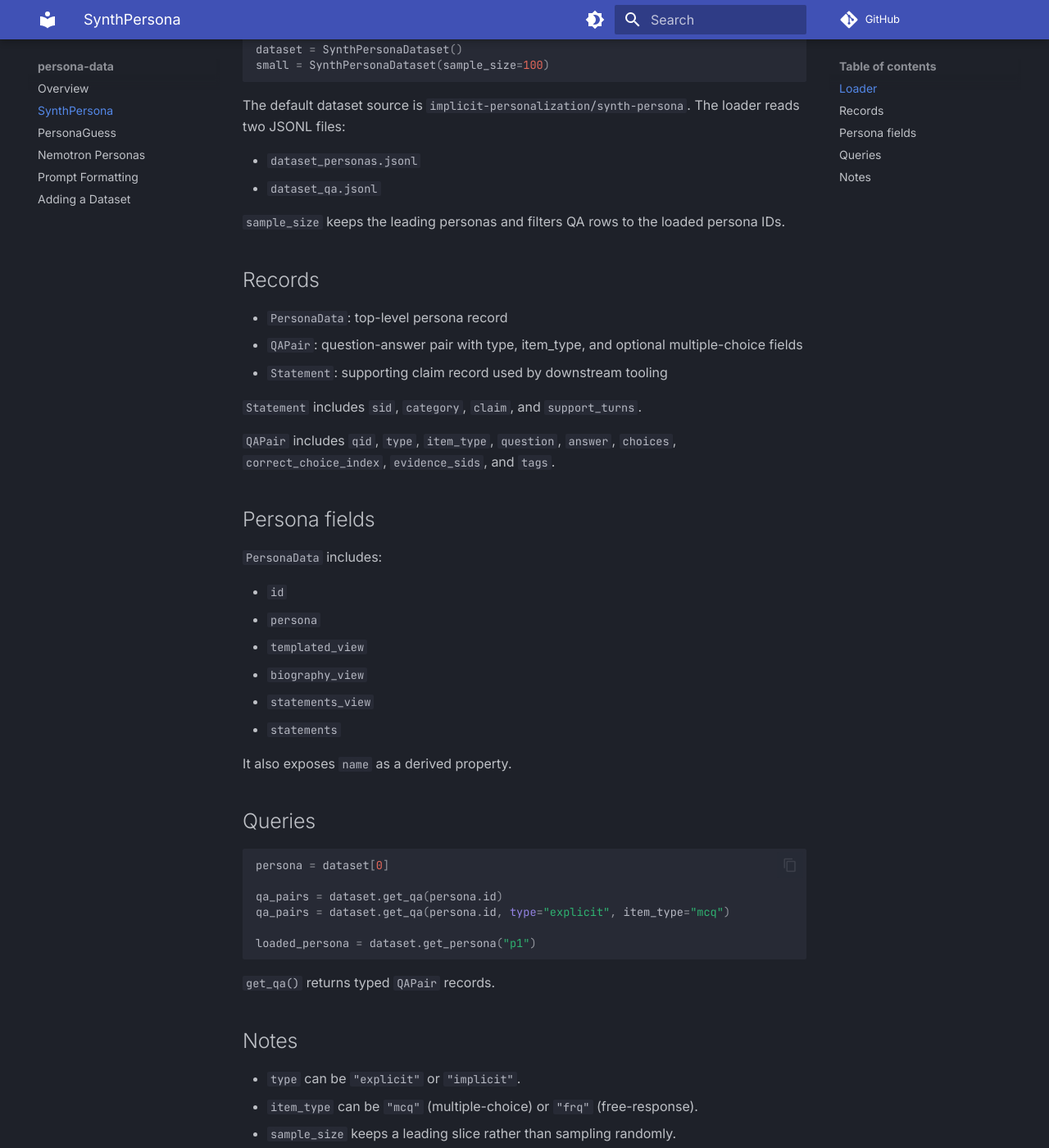
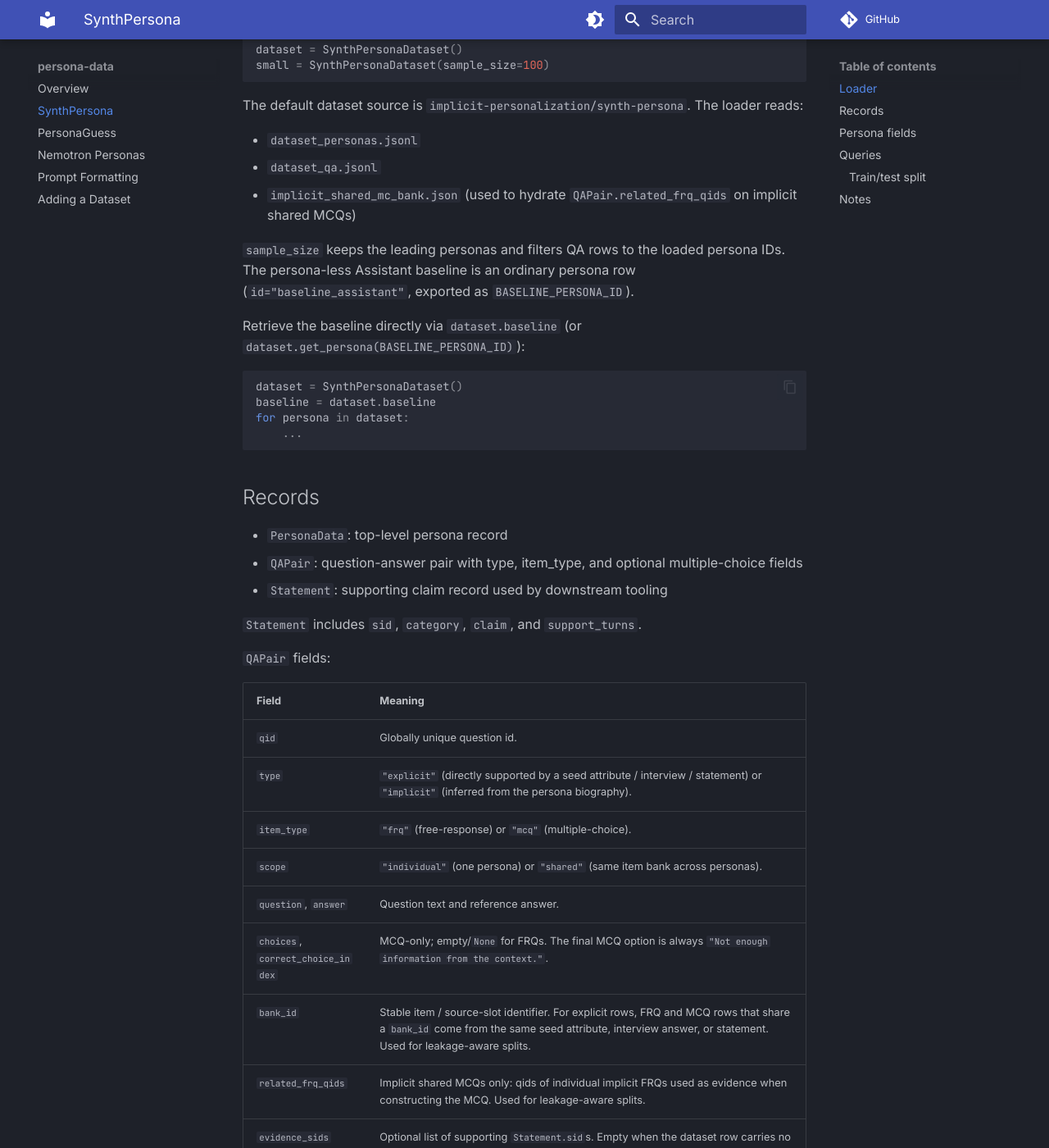
Before and after one commit to implicit-personalization/persona-data, an MkDocs documentation site: the page built from docs/synth_persona.md, in a window 1280 px wide and 1400 px high, scrolled down 319 px. Shown: the whole window at 82% size. Built offline with MkDocs 1.6.1 and Material for MkDocs 9.7.7, drawn with Linux system fonts in a browser that asks for light colours; comment, search, counter and statistics services are not loaded; some of the changed text lies outside the part shown.

Commit message:
Updated to support latest version of code dataset
- Adding baseline
- Adding mapping between free form and multiple chioce
- Adding test train split

Updated version

````diff
--- a/docs/synth_persona.md
+++ b/docs/synth_persona.md
@@ -11,12 +11,22 @@
 small = SynthPersonaDataset(sample_size=100)
 ```
 
-The default dataset source is `implicit-personalization/synth-persona`. The loader reads two JSONL files:
+The default dataset source is `implicit-personalization/synth-persona`. The loader reads:
 
 - `dataset_personas.jsonl`
 - `dataset_qa.jsonl`
+- `implicit_shared_mc_bank.json` (used to hydrate `QAPair.related_frq_qids` on implicit shared MCQs)
 
-`sample_size` keeps the leading personas and filters QA rows to the loaded persona IDs.
+`sample_size` keeps the leading personas and filters QA rows to the loaded persona IDs. The persona-less Assistant baseline is an ordinary persona row (`id="baseline_assistant"`, exported as `BASELINE_PERSONA_ID`).
+
+Retrieve the baseline directly via `dataset.baseline` (or `dataset.get_persona(BASELINE_PERSONA_ID)`):
+
+```python
+dataset = SynthPersonaDataset()
+baseline = dataset.baseline
+for persona in dataset:
+    ...
+```
 
 ## Records
 
@@ -26,7 +36,20 @@
 
 `Statement` includes `sid`, `category`, `claim`, and `support_turns`.
 
-`QAPair` includes `qid`, `type`, `item_type`, `question`, `answer`, `choices`, `correct_choice_index`, `evidence_sids`, and `tags`.
+`QAPair` fields:
+
+| Field | Meaning |
+|---|---|
+| `qid` | Globally unique question id. |
+| `type` | `"explicit"` (directly supported by a seed attribute / interview / statement) or `"implicit"` (inferred from the persona biography). |
+| `item_type` | `"frq"` (free-response) or `"mcq"` (multiple-choice). |
+| `scope` | `"individual"` (one persona) or `"shared"` (same item bank across personas). |
+| `question`, `answer` | Question text and reference answer. |
+| `choices`, `correct_choice_index` | MCQ-only; empty/`None` for FRQs. The final MCQ option is always `"Not enough information from the context."`. |
+| `bank_id` | Stable item / source-slot identifier. For explicit rows, FRQ and MCQ rows that share a `bank_id` come from the same seed attribute, interview answer, or statement. Used for leakage-aware splits. |
+| `related_frq_qids` | Implicit shared MCQs only: qids of individual implicit FRQs used as evidence when constructing the MCQ. Used for leakage-aware splits. |
+| `evidence_sids` | Optional list of supporting `Statement.sid`s. Empty when the dataset row carries no statement evidence. |
+| `tags` | Optional free-form string tags for downstream slicing or analysis. |
 
 ## Persona fields
 
@@ -54,6 +77,16 @@
 
 `get_qa()` returns typed `QAPair` records.
 
+### Train/test split
+
+`dataset.train_test_split(persona_id, n_train=50, seed=0)` returns `(train, test)` for one persona:
+
+- **train**: individual free-response questions (both explicit and implicit), capped at `n_train`. Pass `n_train=None` for no cap.
+- **test**: shared multiple-choice questions (both explicit and implicit), preserved in full. The shared bank is the same item set for every persona, so per-persona test scores are directly comparable.
+- **seed**: optional `int` that shuffles the train candidates before capping (reproducible). Test order is left untouched.
+
+To avoid train→test leakage, train rows are dropped if their `bank_id` matches a test MCQ `bank_id` (explicit FRQ↔MCQ from the same source slot) or if their `qid` appears in a test MCQ's `related_frq_qids` (implicit MCQ built from that FRQ as evidence).
+
 ## Notes
 
 - `type` can be `"explicit"` or `"implicit"`.
--- a/pyproject.toml
+++ b/pyproject.toml
@@ -1,6 +1,6 @@
 [project]
 name = "persona-data"
-version = "0.3.4"
+version = "0.4.0"
 description = "Shared dataset loading and prompt formatting for implicit-personalization projects"
 readme = "README.md"
 requires-python = ">=3.10"
````
Also changed, not shown: README.md (+13 -2 lines), docs/prompts.md (+8 -10 lines), 4 other files.
